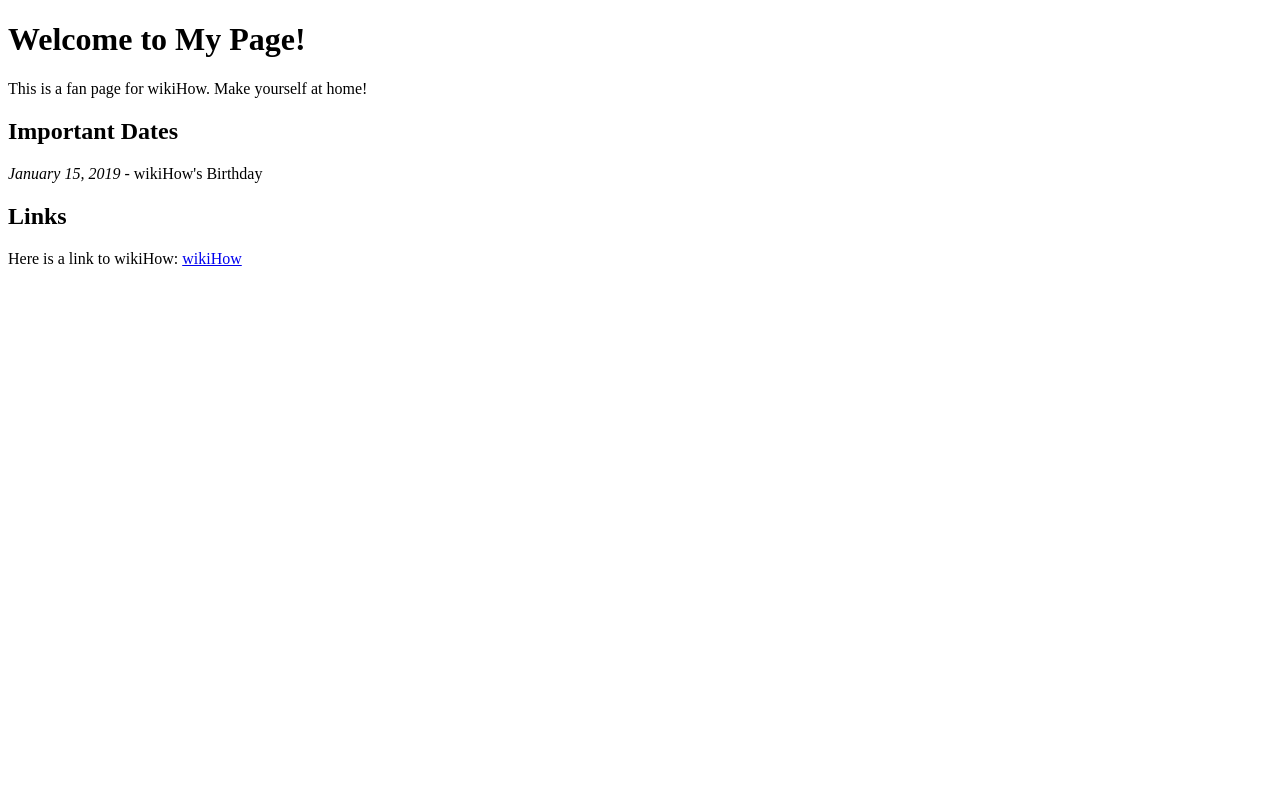
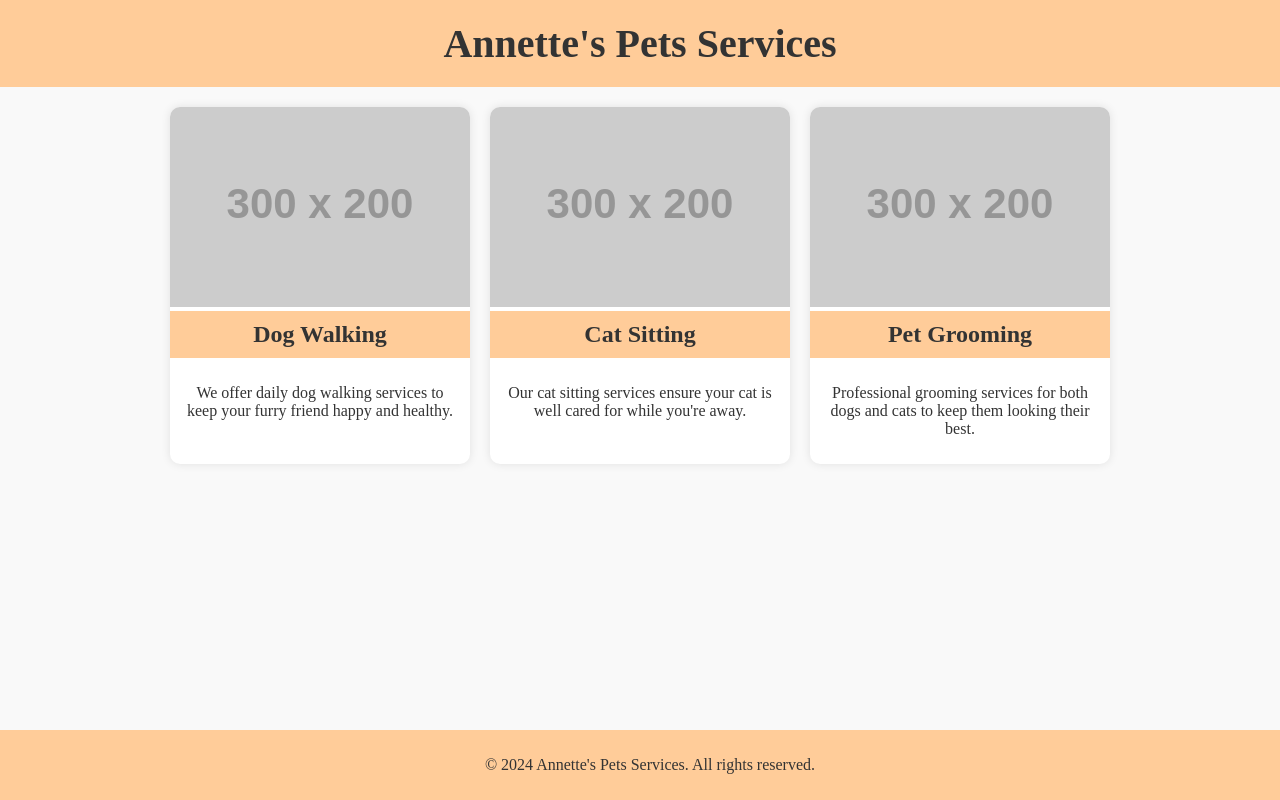
Before and after one commit to joeteegee/thebloodynine.co.uk, a plain HTML site: page index.html in a window 1280 px wide. Drawn offline with Linux system fonts and the light colour scheme.

Commit message:
Update index.html

```diff
--- a/index.html
+++ b/index.html
@@ -1,20 +1,90 @@
 <!DOCTYPE html>
-<html>
-
+<html lang="en">
 <head>
-<title>wikiHow Fan Page</title>
+    <meta charset="UTF-8">
+    <meta name="viewport" content="width=device-width, initial-scale=1.0">
+    <title>Annette's Pets Services</title>
+    <style>
+        body {
+            font-family: 'Arial, sans-serif';
+            background-color: #f9f9f9;
+            color: #333;
+            margin: 0;
+            padding: 0;
+        }
+        header {
+            background-color: #ffcc99;
+            padding: 20px;
+            text-align: center;
+        }
+        header h1 {
+            margin: 0;
+            font-size: 2.5em;
+        }
+        .container {
+            padding: 20px;
+        }
+        .services {
+            display: flex;
+            flex-wrap: wrap;
+            gap: 20px;
+            justify-content: center;
+        }
+        .service {
+            background-color: #fff;
+            border-radius: 10px;
+            box-shadow: 0 0 10px rgba(0, 0, 0, 0.1);
+            overflow: hidden;
+            width: 300px;
+            text-align: center;
+        }
+        .service img {
+            width: 100%;
+            height: auto;
+        }
+        .service h2 {
+            margin: 0;
+            padding: 10px;
+            background-color: #ffcc99;
+        }
+        .service p {
+            padding: 10px;
+        }
+        footer {
+            background-color: #ffcc99;
+            text-align: center;
+            padding: 10px;
+            position: fixed;
+            width: 100%;
+            bottom: 0;
+        }
+    </style>
 </head>
-
 <body>
-
-<h1>Welcome to My Page!</h1>
-<p>This is a fan page for wikiHow. Make yourself at home!</p>
-
-<h2>Important Dates</h2>
-<p><i>January 15, 2019</i> - wikiHow's Birthday</p>
-
-<h2>Links</h2>
-<p>Here is a link to wikiHow: <a href="http://www.wikihow.com">wikiHow</a></p>
-
+    <header>
+        <h1>Annette's Pets Services</h1>
+    </header>
+    <div class="container">
+        <div class="services">
+            <div class="service">
+                <img src="https://via.placeholder.com/300x200?text=Dog+1" alt="Dog 1">
+                <h2>Dog Walking</h2>
+                <p>We offer daily dog walking services to keep your furry friend happy and healthy.</p>
+            </div>
+            <div class="service">
+                <img src="https://via.placeholder.com/300x200?text=Cat+1" alt="Cat 1">
+                <h2>Cat Sitting</h2>
+                <p>Our cat sitting services ensure your cat is well cared for while you're away.</p>
+            </div>
+            <div class="service">
+                <img src="https://via.placeholder.com/300x200?text=Dog+2" alt="Dog 2">
+                <h2>Pet Grooming</h2>
+                <p>Professional grooming services for both dogs and cats to keep them looking their best.</p>
+            </div>
+        </div>
+    </div>
+    <footer>
+        <p>© 2024 Annette's Pets Services. All rights reserved.</p>
+    </footer>
 </body>
 </html>
```
